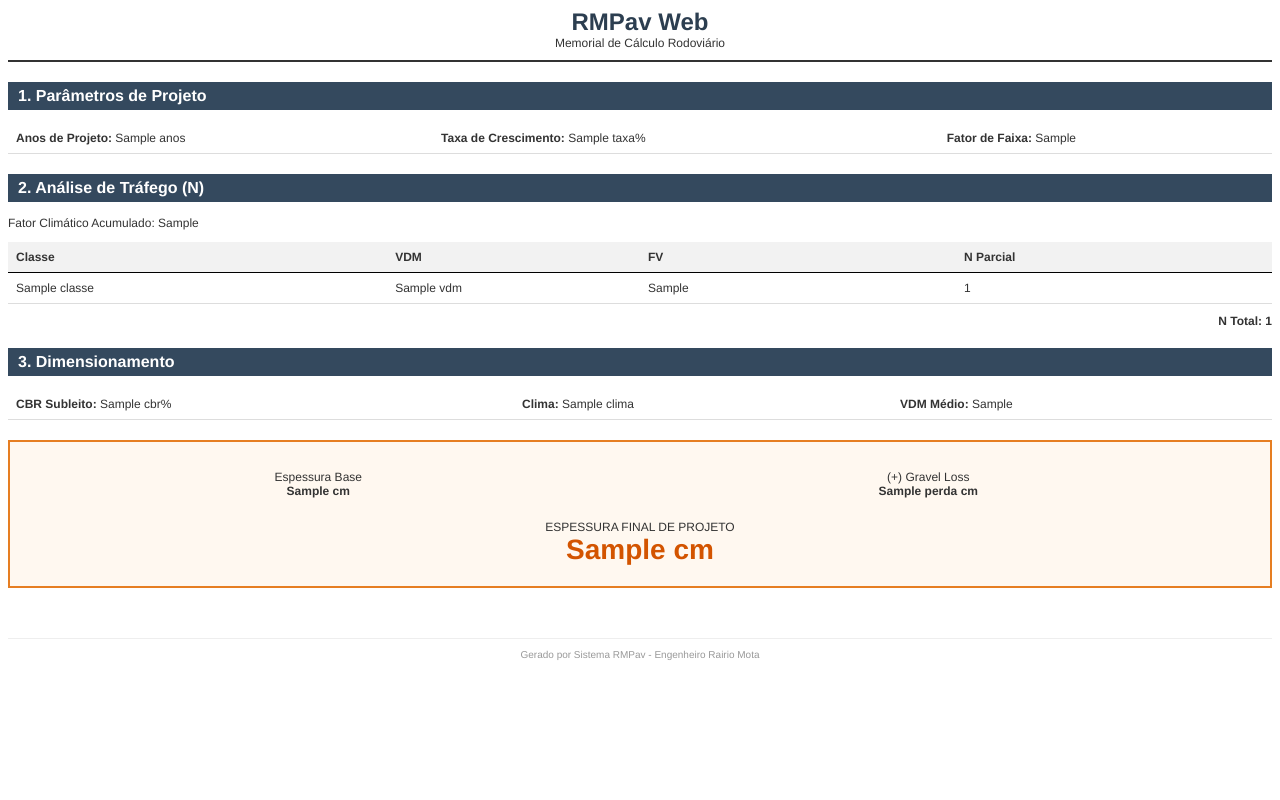
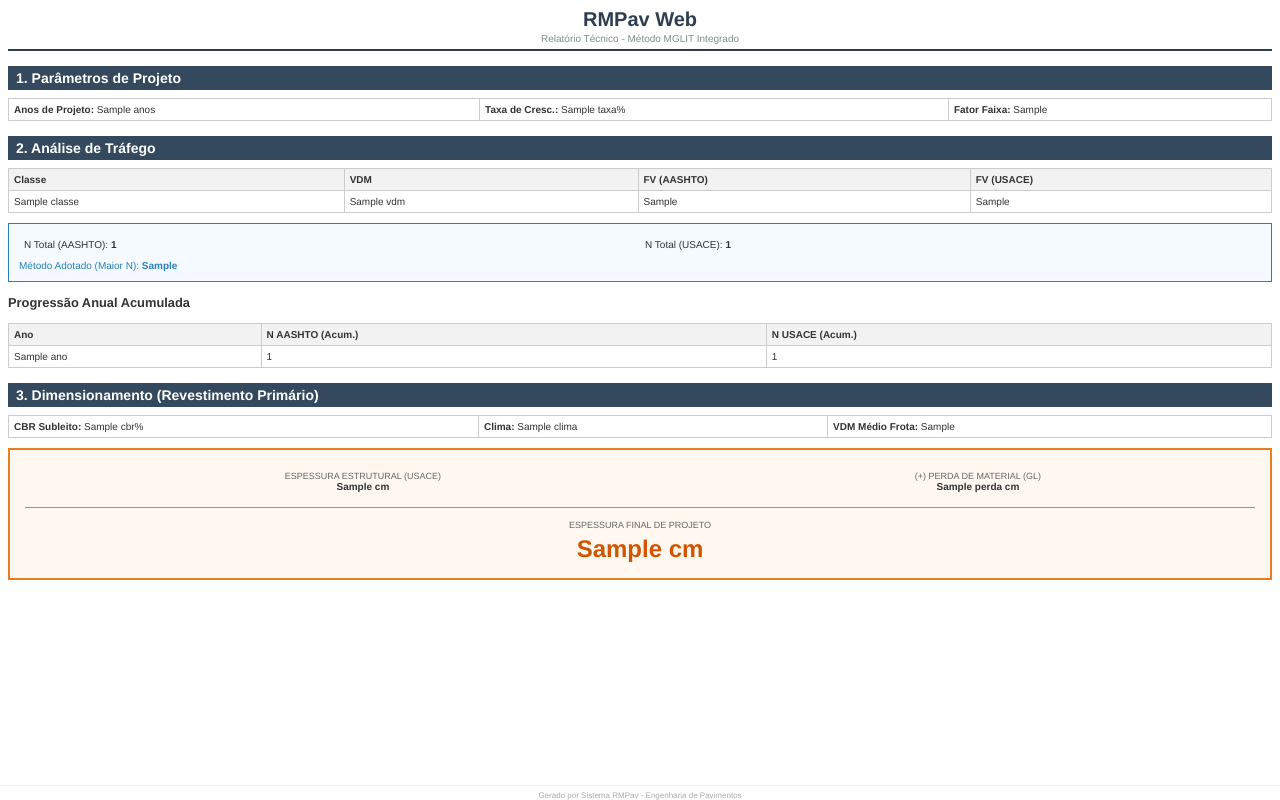
Before and after one commit to IrioVL01/RMPav, a Django app: template RMPav/core/templates/relatorio.html in a window 1280 px wide. Run offline with Django 5.2, Linux system fonts and the light colour scheme; the template is opened without the code that fills it: most values are stand-ins (such as "Sample title", 1, 10 or a date in 2020).

Commit message:
Corrigindo dados e layout do PDF

```diff
--- a/RMPav/core/templates/relatorio.html
+++ b/RMPav/core/templates/relatorio.html
@@ -4,109 +4,94 @@
     <style>
         @page {
             size: a4 portrait;
-            margin: 2cm;
+            margin: 1.5cm; /* Margem reduzida para evitar quebra de página */
         }
 
         body {
             font-family: Helvetica, sans-serif;
-            font-size: 12px;
+            font-size: 11px; /* Fonte levemente menor para caber tudo */
             color: #333;
         }
 
         .header {
             text-align: center;
-            border-bottom: 2px solid #333;
-            margin-bottom: 20px;
-            padding-bottom: 10px;
+            border-bottom: 2px solid #2c3e50;
+            margin-bottom: 15px;
+            padding-bottom: 5px;
         }
 
-        h1 {
-            color: #2c3e50;
-            font-size: 24px;
-            margin: 0;
+        h1 { color: #2c3e50; font-size: 20px; margin: 0; }
+        .subtitle { color: #7f8c8d; font-size: 10px; margin-top: 2px; }
+
+        h2 {
+            font-size: 14px;
+            color: #fff;
+            background-color: #34495e;
+            padding: 4px 8px;
+            margin-top: 15px;
+            margin-bottom: 8px;
         }
 
-        h2 {
-            font-size: 16px;
-            color: #fff;
-            background-color: #34495e;
-            padding: 5px 10px;
-            margin-top: 20px;
+        /* Tabelas Otimizadas */
+        table { width: 100%; border-collapse: collapse; margin-bottom: 10px; }
+        th { background-color: #f2f2f2; text-align: left; padding: 5px; border: 1px solid #ccc; font-weight: bold; font-size: 10px; }
+        td { padding: 5px; border: 1px solid #ccc; font-size: 10px; }
+
+        /* Caixas de Destaque */
+        .summary-box {
+            border: 1px solid #2980b9;
+            background-color: #f4faff;
+            padding: 10px;
+            margin-bottom: 10px;
         }
 
-        /* Tabelas Simples e Robustas */
-        table {
-            width: 100%;
-            border-collapse: collapse; /* Importante para o PDF */
+        .final-box {
+            border: 2px solid #e67e22;
+            background-color: #fff8f0;
+            padding: 15px;
+            text-align: center;
+            margin-top: 10px;
+            page-break-inside: avoid; /* Evita que o resultado final quebre no meio */
         }
 
-        th {
-            text-align: left;
-            background-color: #f2f2f2;
-            border-bottom: 1px solid #000;
-            padding: 8px;
-            font-weight: bold;
-        }
-
-        td {
-            padding: 8px;
-            border-bottom: 1px solid #ddd;
-        }
-
-        /* Caixa de Resultado sem firulas */
-        .result-box {
-            border: 2px solid #e67e22;
-            background-color: #fff8f0;
-            padding: 20px;
-            margin-top: 20px;
-            text-align: center;
-        }
-
-        .big-number {
-            font-size: 28px;
-            font-weight: bold;
-            color: #d35400;
-        }
+        .big-number { font-size: 24px; font-weight: bold; color: #d35400; display: block; margin-top: 5px; }
+        .label { font-size: 9px; color: #666; text-transform: uppercase; }
 
         .footer {
-            margin-top: 50px;
-            font-size: 10px;
-            text-align: center;
-            color: #999;
-            border-top: 1px solid #eee;
-            padding-top: 10px;
+            position: fixed; bottom: 0; left: 0; right: 0;
+            text-align: center; font-size: 8px; color: #aaa;
+            border-top: 1px solid #eee; padding-top: 5px;
         }
     </style>
 </head>
 <body>
 
-    <!-- CABEÇALHO -->
     <div class="header">
         <h1>RMPav Web</h1>
-        <div>Memorial de Cálculo Rodoviário</div>
+        <div class="subtitle">Relatório Técnico - Método MGLIT Integrado</div>
     </div>
 
-    <!-- 1. DADOS GERAIS -->
+    <!-- 1. DADOS -->
     <h2>1. Parâmetros de Projeto</h2>
     <table>
         <tr>
             <td><strong>Anos de Projeto:</strong> {{ anos }}</td>
-            <td><strong>Taxa de Crescimento:</strong> {{ taxa }}%</td>
-            <td><strong>Fator de Faixa:</strong> {{ fator_faixa }}</td>
+            <td><strong>Taxa de Cresc.:</strong> {{ taxa }}%</td>
+            <td><strong>Fator Faixa:</strong> {{ fator_faixa }}</td>
         </tr>
     </table>
 
     <!-- 2. TRÁFEGO -->
-    <h2>2. Análise de Tráfego (N)</h2>
-    <p>Fator Climático Acumulado: {{ fator_climatico }}</p>
+    <h2>2. Análise de Tráfego</h2>
 
+    <!-- Tabela de Veículos -->
     <table>
         <thead>
             <tr>
-                <th width="30%">Classe</th>
-                <th width="20%">VDM</th>
-                <th width="25%">FV</th>
-                <th width="25%">N Parcial</th>
+                <th>Classe</th>
+                <th>VDM</th>
+                <th>FV (AASHTO)</th>
+                <th>FV (USACE)</th>
             </tr>
         </thead>
         <tbody>
@@ -114,46 +99,79 @@
             <tr>
                 <td>{{ item.classe }}</td>
                 <td>{{ item.vdm }}</td>
-                <td>{{ item.fv_calculado }}</td>
-                <td>{{ item.n_contribuição }}</td>
+                <td>{{ item.fv_aashto }}</td>
+                <td>{{ item.fv_usace }}</td>
             </tr>
             {% endfor %}
         </tbody>
     </table>
-    <div style="text-align: right; margin-top: 10px; font-weight: bold;">
-        N Total: {{ n_total }}
+
+    <!-- Resumo Comparativo -->
+    <div class="summary-box">
+        <table style="border: none; margin: 0;">
+            <tr>
+                <td style="border: none; width: 50%;">N Total (AASHTO): <strong>{{ n_total_aashto }}</strong></td>
+                <td style="border: none; width: 50%;">N Total (USACE): <strong>{{ n_total_usace }}</strong></td>
+            </tr>
+        </table>
+        <div style="margin-top: 5px; font-size: 10px; color: #2980b9;">
+            Método Adotado (Maior N): <strong>{{ metodo_escolhido }}</strong>
+        </div>
     </div>
 
+    <!-- Tabela de Progressão (Resumida) -->
+    <h3>Progressão Anual Acumulada</h3>
+    <table>
+        <thead>
+            <tr>
+                <th width="20%">Ano</th>
+                <th width="40%">N AASHTO (Acum.)</th>
+                <th width="40%">N USACE (Acum.)</th>
+            </tr>
+        </thead>
+        <tbody>
+            {% for p in progressao %}
+            <tr>
+                <td>{{ p.ano }}</td>
+                <td>{{ p.n_aashto_acumulado }}</td>
+                <td>{{ p.n_usace_acumulado }}</td>
+            </tr>
+            {% endfor %}
+        </tbody>
+    </table>
+
     <!-- 3. DIMENSIONAMENTO -->
-    <h2>3. Dimensionamento</h2>
-    <table>
+    <h2>3. Dimensionamento (Revestimento Primário)</h2>
+    <table style="margin-bottom: 5px;">
         <tr>
             <td><strong>CBR Subleito:</strong> {{ cbr }}%</td>
             <td><strong>Clima:</strong> {{ clima }}</td>
-            <td><strong>VDM Médio:</strong> {{ vdm_medio }}</td>
+            <td><strong>VDM Médio Frota:</strong> {{ vdm_medio }}</td>
         </tr>
     </table>
 
-    <div class="result-box">
-        <table style="border: none;">
+    <div class="final-box">
+        <table style="border: none; width: 100%;">
             <tr>
                 <td style="border: none; text-align: center;">
-                    Espessura Base<br>
+                    <span class="label">Espessura Estrutural (USACE)</span><br>
                     <strong>{{ espessura_base }} cm</strong>
                 </td>
                 <td style="border: none; text-align: center;">
-                    (+) Gravel Loss<br>
+                    <span class="label">(+) Perda de Material (GL)</span><br>
                     <strong>{{ perda }} cm</strong>
                 </td>
             </tr>
         </table>
-        <br>
-        <div>ESPESSURA FINAL DE PROJETO</div>
-        <div class="big-number">{{ espessura_final }} cm</div>
+
+        <hr style="border: 0; border-top: 1px solid #e67e22; margin: 10px 0;">
+
+        <span class="label">ESPESSURA FINAL DE PROJETO</span>
+        <span class="big-number">{{ espessura_final }} cm</span>
     </div>
 
     <div class="footer">
-        Gerado por Sistema RMPav - Engenheiro Rairio Mota
+        Gerado por Sistema RMPav - Engenharia de Pavimentos
     </div>
 
 </body>
```
Also changed, not shown: RMPav/core/views.py (+18 -19 lines), RMPav/core/utils.py (line endings or trailing spaces).
